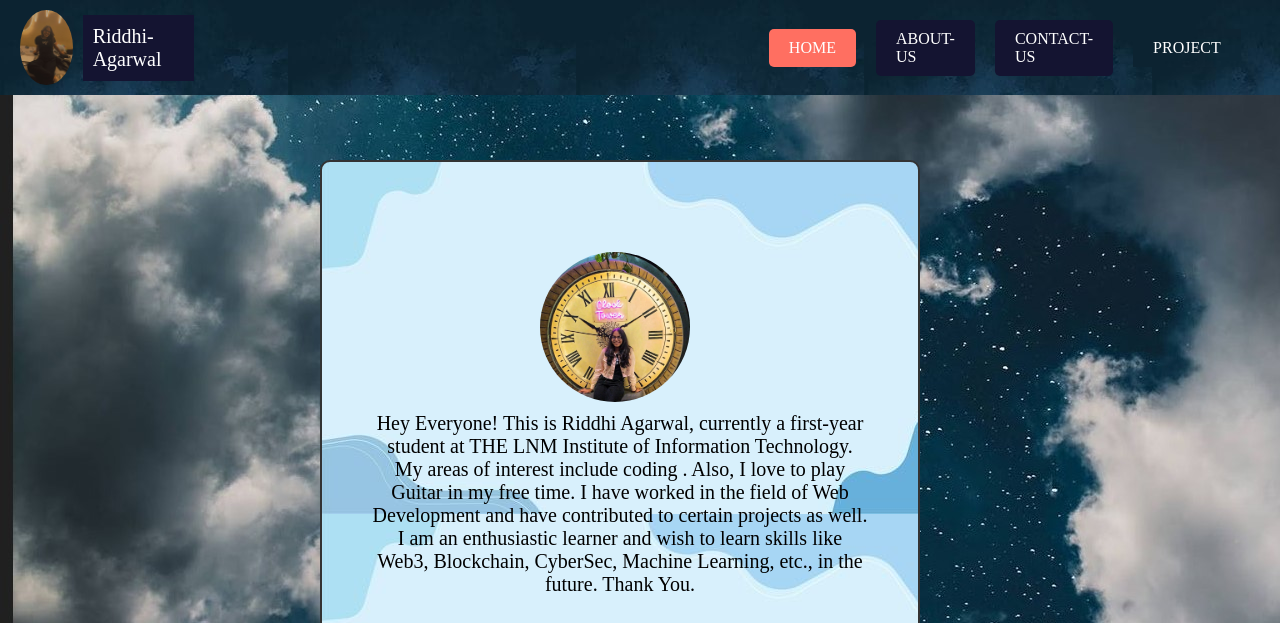
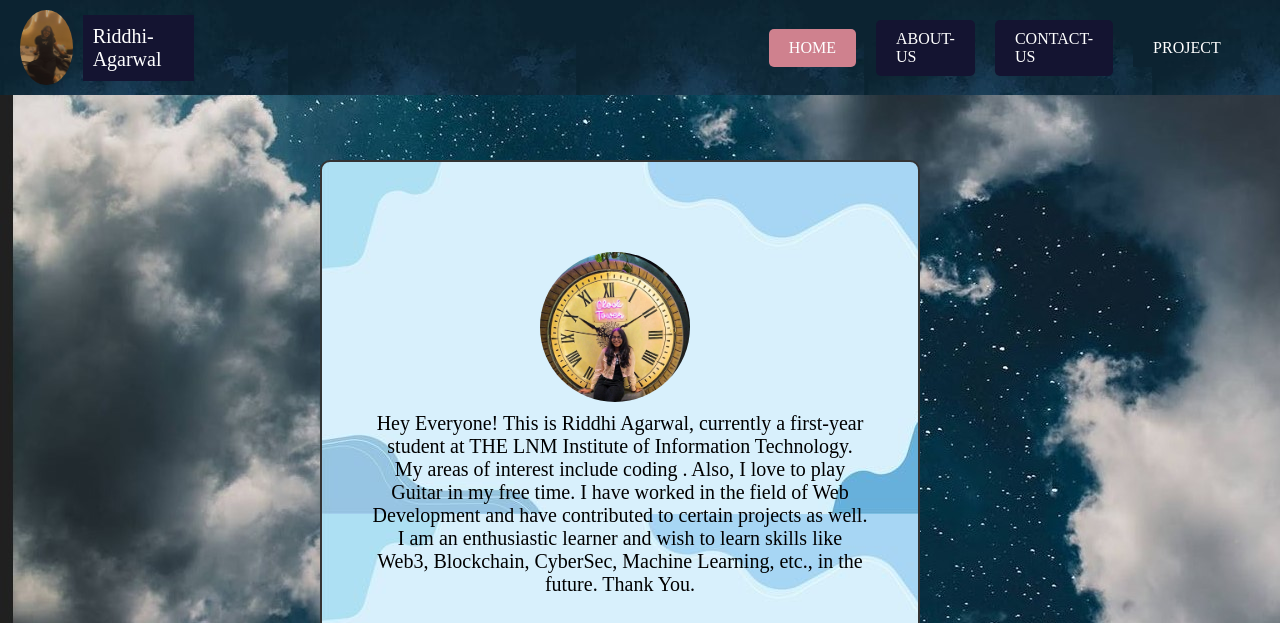
Before and after one commit to riddhi1228/first, a plain HTML site: page index.html in a window 1280 px wide. In both pictures the pointer is over the link "HOME". Shown: the top 623 px of the page. Drawn offline with Linux system fonts and the light colour scheme.

Commit message:
Update style1.css

```diff
--- a/style1.css
+++ b/style1.css
@@ -9,6 +9,9 @@ html, body {
     height: 100%;
     margin: 0;
     background-image: url("Screenshot\ 2024-07-18\ 193234.jpg");
+}
+#navbar a:hover {
+  background-color: rgb(207, 129, 142);
 }
 
 #navbar {
```
